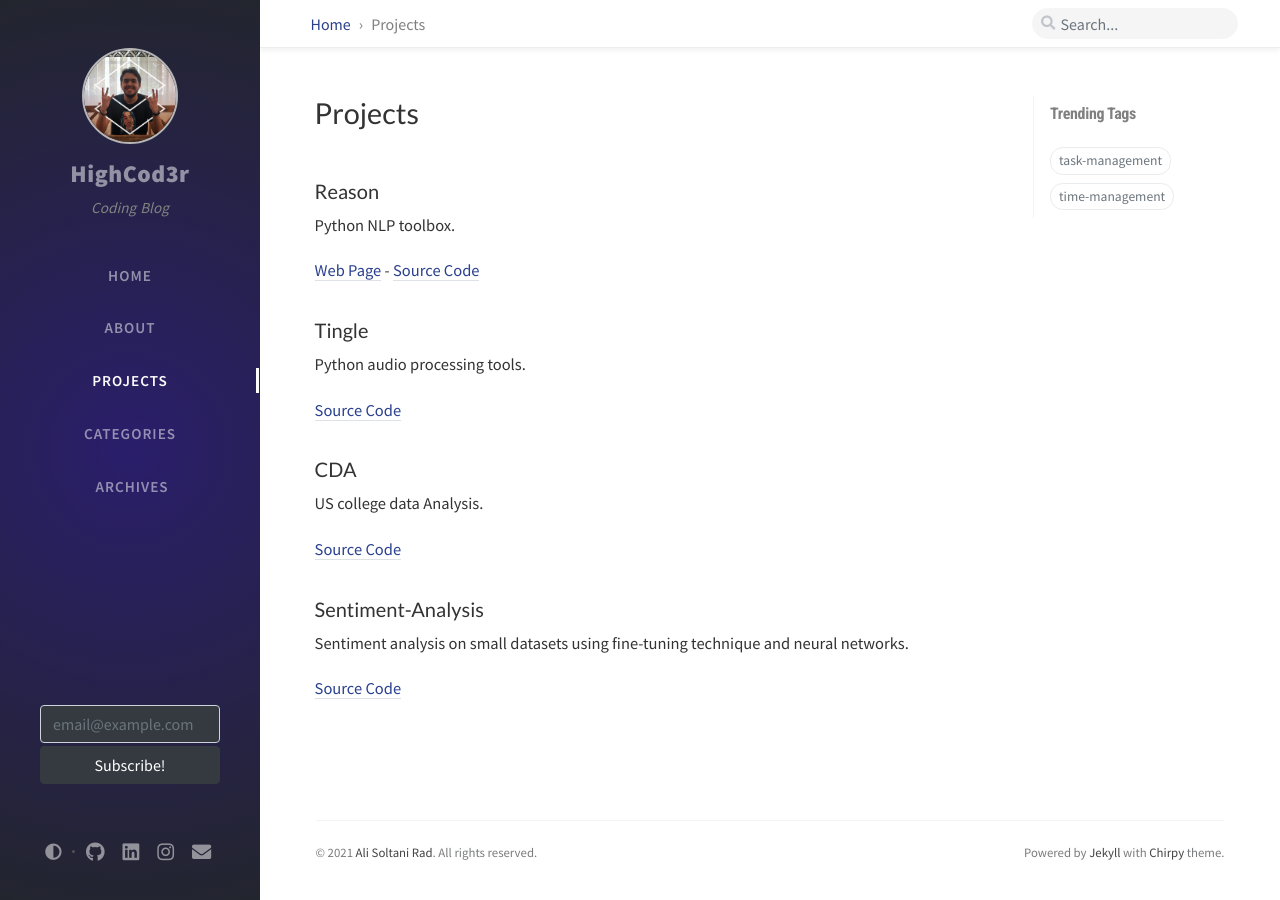
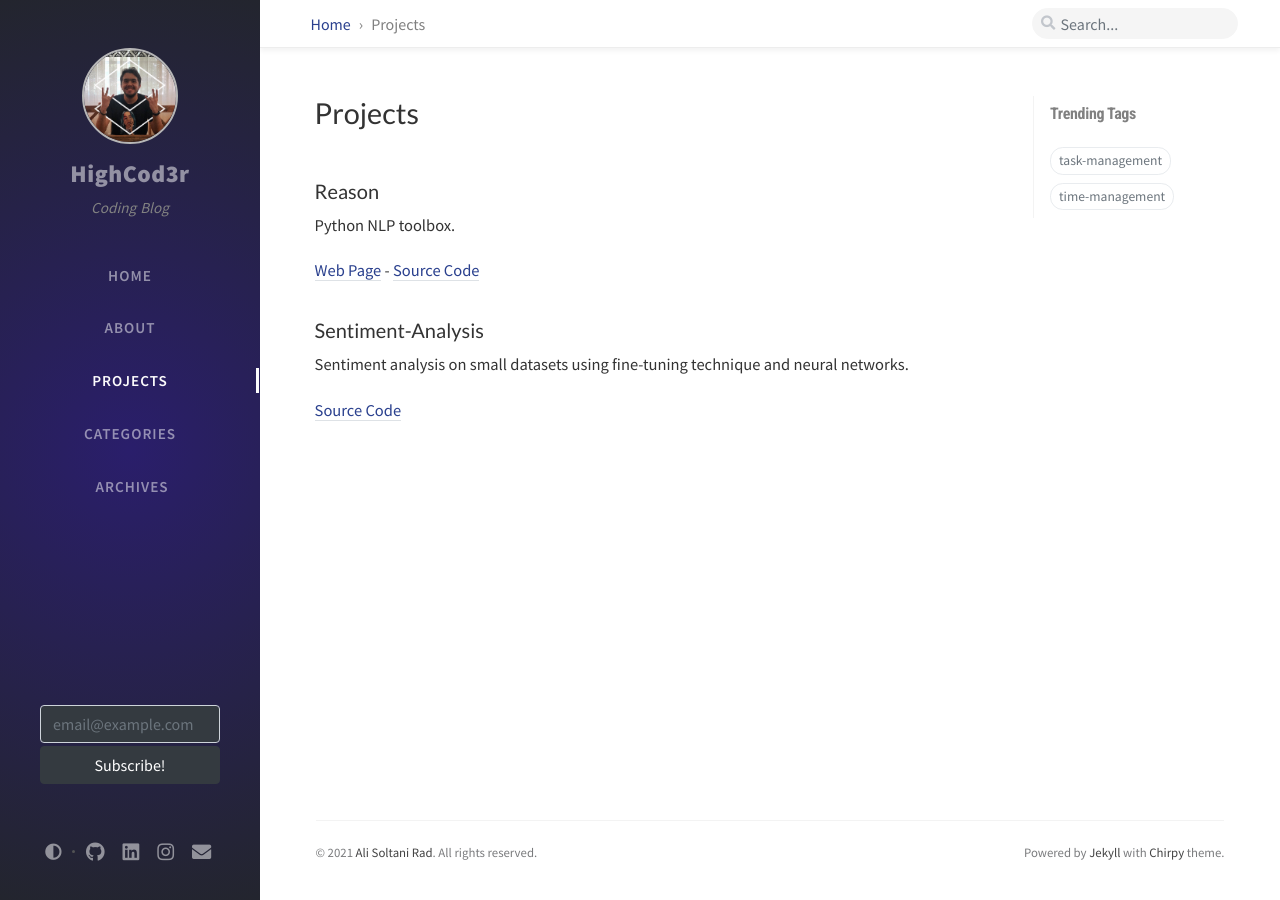
Before and after one commit to alisoltanirad/alisoltanirad.github.io, a Jekyll site: the page built from _tabs/projects.md, in a window 1280 px wide. Built offline with Jekyll 4.4.1, drawn with Linux system fonts in a browser that asks for light colours; nearby versions of some CDN libraries; comment, search, counter and statistics services are not loaded.

Commit message:
Update projects page

```diff
--- a/_tabs/projects.md
+++ b/_tabs/projects.md
@@ -12,20 +12,6 @@ Python NLP toolbox.
 [Source Code](https://github.com/alisoltanirad/reason)
 
 
-### Tingle
-
-Python audio processing tools.
-
-[Source Code](https://github.com/alisoltanirad/tingle)
-
-
-### CDA
-
-US college data Analysis.
-
-[Source Code](https://github.com/alisoltanirad/CDA)
-
-
 ### Sentiment-Analysis
 
 Sentiment analysis on small datasets using fine-tuning technique and
```
